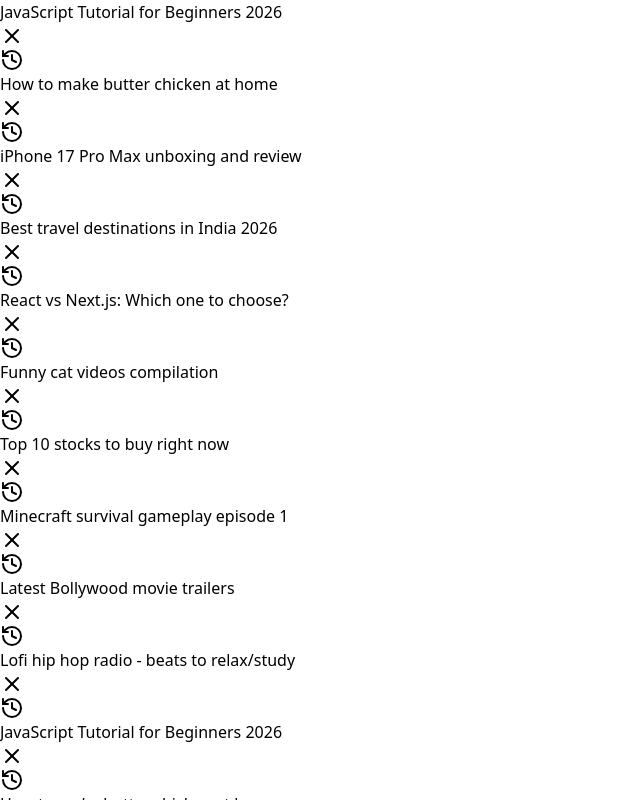
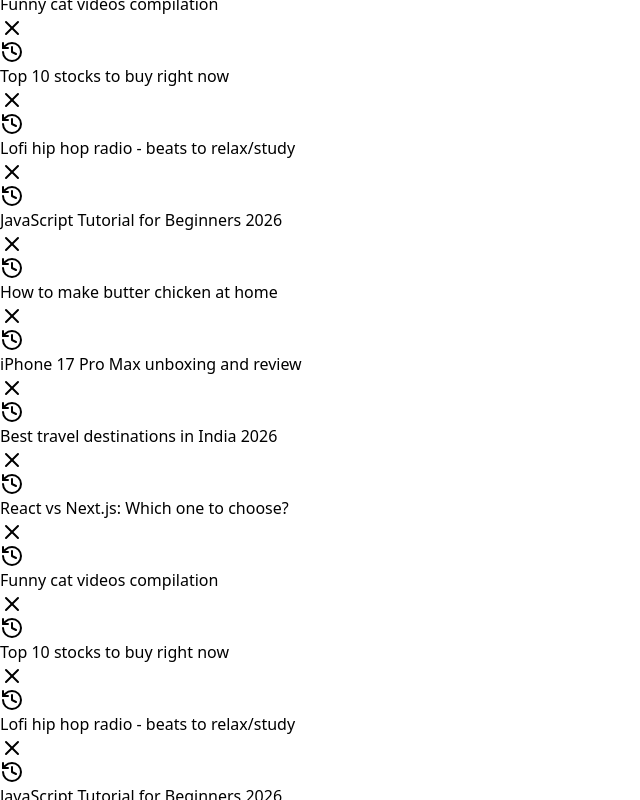
Before and after one commit to jangrarajat/Youtube, a React (Vite) app: page / in a window 1280 px wide. Shown: the part 1740-2540 px from the top of the page, without its empty margins (0-640 px from the left). Built offline with nearby package versions, Linux system fonts and the light colour scheme.

Commit message:
adding searchbar input in phone mod

```diff
--- a/src/components/navbars/Navbar.jsx
+++ b/src/components/navbars/Navbar.jsx
@@ -1,4 +1,4 @@
-import { Bell, Home, Menu, Mic, Plus, Search, History, ListVideo, Youtube, Settings, MessageCircleQuestionMark, MessageSquareWarning, Palette, YoutubeIcon, SquarePen, Radio, X } from 'lucide-react'
+import { Bell, Home, Menu, Mic, Plus, Search, History, ListVideo, Youtube, Settings, MessageCircleQuestionMark, MessageSquareWarning, Palette, YoutubeIcon, SquarePen, Radio, X, ArrowLeft } from 'lucide-react'
 import React, { useState, useContext, useEffect } from 'react'
 import { ThemeContext } from '../../contexts/ThemeContext'
 function Navbar() {
@@ -6,6 +6,7 @@
   const [menu, setMenu] = useState(true)
   const [searchValue, setSearchValue] = useState("")
   const [searchHistory, setSearchHistory] = useState(false)
+  const [phoneSearchBar, setPhoneSearchBar] = useState(false)
   const [createOption, setCreateOption] = useState(false)
   const { dark, changeTheme } = useContext(ThemeContext)
 
@@ -35,8 +36,7 @@
     "React vs Next.js: Which one to choose?",
     "Funny cat videos compilation",
     "Top 10 stocks to buy right now",
-    "Minecraft survival gameplay episode 1",
-    "Latest Bollywood movie trailers ",
+
  "Lofi hip hop radio - beats to relax/study",
     "JavaScript Tutorial for Beginners 2026",
     "How to make butter chicken at home",
@@ -44,10 +44,28 @@
     "Best travel destinations in India 2026",
     "React vs Next.js: Which one to choose?",
     "Funny cat videos compilation",
+    "Top 10 stocks to buy right now", "Lofi hip hop radio - beats to relax/study",
+    "JavaScript Tutorial for Beginners 2026",
+    "How to make butter chicken at home",
+    "iPhone 17 Pro Max unboxing and review",
+    "Best travel destinations in India 2026",
+    "React vs Next.js: Which one to choose?",
+    "Funny cat videos compilation",
+    "Top 10 stocks to buy right now", "Lofi hip hop radio - beats to relax/study",
+    "JavaScript Tutorial for Beginners 2026",
+    "How to make butter chicken at home",
+    "iPhone 17 Pro Max unboxing and review",
+    "Best travel destinations in India 2026",
+    "React vs Next.js: Which one to choose?",
+    "Funny cat videos compilation",
+    "Top 10 stocks to buy right now", "Lofi hip hop radio - beats to relax/study",
+    "JavaScript Tutorial for Beginners 2026",
+    "How to make butter chicken at home",
+    "iPhone 17 Pro Max unboxing and review",
+    "Best travel destinations in India 2026",
+    "React vs Next.js: Which one to choose?",
+    "Funny cat videos compilation",
     "Top 10 stocks to buy right now",
-    "Minecraft survival gameplay episode 1",
-    "Latest Bollywood movie trailers ",
-
   ]
 
   return (
@@ -109,10 +127,13 @@
               onChange={(e) => setSearchValue(e.target.value)}
               placeholder='Search'
               className={` rounded-full rounded-r-none ${dark ? "bg-[#242424] text-white " : "bg-white text-[#242424] "}  a  w-[70vh] focus:outline-none focus:duration-0   px-2 p-1  duration-500 overflow-auto`} />
-            <Search className={`  p-2 rounded-r-full ${dark ? "bg-[#191919] " : "bg-white "} duration-500 `} size={40} />
+            <Search
+              onClick={() => setSearchHistory(!searchHistory)}
+              className={`  p-2 rounded-r-full ${dark ? "bg-[#191919] " : "bg-white "} duration-500 `} size={40} />
             {/* search history */}
+
             <div
-              className={`min-h-28 h-fit w-[75vh]    bg-[#191919] p-1 py-2    absolute     mx-auto   top-14  rounded-lg
+              className={`min-h-28 h-fit max-h-80  w-[75vh] overflow-y-scroll scrollbar-hide-track   bg-[#191919] p-1 py-2    absolute     mx-auto   top-14  rounded-lg
               ${dark ? "md:bg-[#181818] " : "bg-white "}
              ${searchHistory ? "flex" : "hidden"} flex-col duration-500`}
             >
@@ -140,17 +161,57 @@
         </div>
         {/* phone mode */}
         <div className=' flex gap-4  items-center  '>
+
+
+
+
+
           <div className=' flex md:hidden  '>
             <Search
               onClick={() => setSearchHistory(!searchHistory)}
               className={` cursor-pointer  p-2 rounded-full ${dark ? "md:bg-[#191919] " : "bg-white "} duration-500 `} size={40} />
             {/* phone search history */}
             <div
-              className={`min-h-28 h-fit max-h-96 w-full   overflow-auto  no-scrollbar  bg-[#191919] p-1 py-2    absolute   left-0      top-14
+              className={`min-h-28 h-fit max-h-[100vh] w-full   overflow-auto  scrollbar-hide-track bg-[#191919] p-1 py-2    absolute   left-0      top-14
               ${dark ? "md:bg-[#181818] " : "bg-white "}
-             ${searchHistory ? "flex" : "hidden"} flex-col duration-500`}
+             ${searchHistory ? "flex duration-500" : "hidden duration-500"} flex-col duration-500`}
             >
+
               {
+                !phoneSearchBar ? (
+                  <>
+                    <div className={` fixed top-2 w-full flex justify-center items-center  px-5
+                  ${dark ? "bg-[#242424] text-white " : "bg-white text-[#242424] "}
+                  `}>
+                      <ArrowLeft onClick={() => setSearchHistory(!searchHistory)} />
+                      <div
+
+                        className={`  borger flex md:hidden gap-2 justify-between  mx-auto top-2  border border-gray-600 items-center pl-3 rounded-full cursor-pointer
+                     ${dark ? "bg-[#242424] text-white " : "bg-white text-[#242424] "}
+                    `}>
+
+
+                        <input
+                          type="text"
+                          name=""
+                          id=""
+                          value={searchValue}
+                          onChange={(e) => setSearchValue(e.target.value)}
+                          placeholder='Search'
+                          className={` rounded-full rounded-r-none ${dark ? "bg-[#242424] text-white " : "bg-white text-[#242424] "}     w-[50vh] focus:outline-none focus:duration-0   px-2 p-1  duration-500 overflow-auto`} />
+                        <Search className={`  p-2 rounded-r-full ${dark ? "bg-[#191919] " : "bg-white "} duration-500 `} size={40} />
+
+
+
+                      </div>
+                    </div>
+                  </>
+                ) : null
+              }
+
+
+              {
+
                 searchHistoryData.map((data, i) => (
 
                   <div key={i}
@@ -158,7 +219,7 @@
                     className={` cursor-pointer flex items-center gap-3 p-2 py-2
                       ${dark ? " hover:bg-[#242424] " : "hover:bg-gray-200"} rounded-lg
                       `}
-                  ><History /> <span onClick={()=>setSearchHistory(!searchHistory)} className='w-full overflow-hidden'>{data}</span><X /></div>
+                  ><History /> <span onClick={() => setSearchHistory(!searchHistory)} className='w-full overflow-hidden'>{data}</span><X /></div>
 
                 ))
               }
--- a/src/index.css
+++ b/src/index.css
@@ -2,16 +2,30 @@
 @tailwind components;
 @tailwind utilities;
 
-/* Ek class banaiye jo aap kisi bhi element pe laga saken */
-.no-scrollbar {
-    /* 1. Chrome, Safari aur naye Edge ke liye */
-    &::-webkit-scrollbar {
-        display: none;
-    }
 
-    /* 2. Firefox ke liye */
-    scrollbar-width: none;
 
-    /* 3. Internet Explorer aur purane Edge ke liye */
-    -ms-overflow-style: none;
+
+@layer utilities {
+  .scrollbar-hide-track::-webkit-scrollbar {
+    width: 6px;
+  }
+
+  .scrollbar-hide-track::-webkit-scrollbar-track {
+    background: transparent;
+  }
+
+  .scrollbar-hide-track::-webkit-scrollbar-thumb {
+    background-color: #555;
+    border-radius: 9999px;
+  }
+
+  .scrollbar-hide-track::-webkit-scrollbar-thumb:hover {
+    background-color: #222;
+  }
+
+  /* Firefox */
+  .scrollbar-hide-track {
+    scrollbar-width: thin;
+    scrollbar-color: #555 transparent;
+  }
 }
```
Lines whose indentation alone changed are shown as unchanged.
